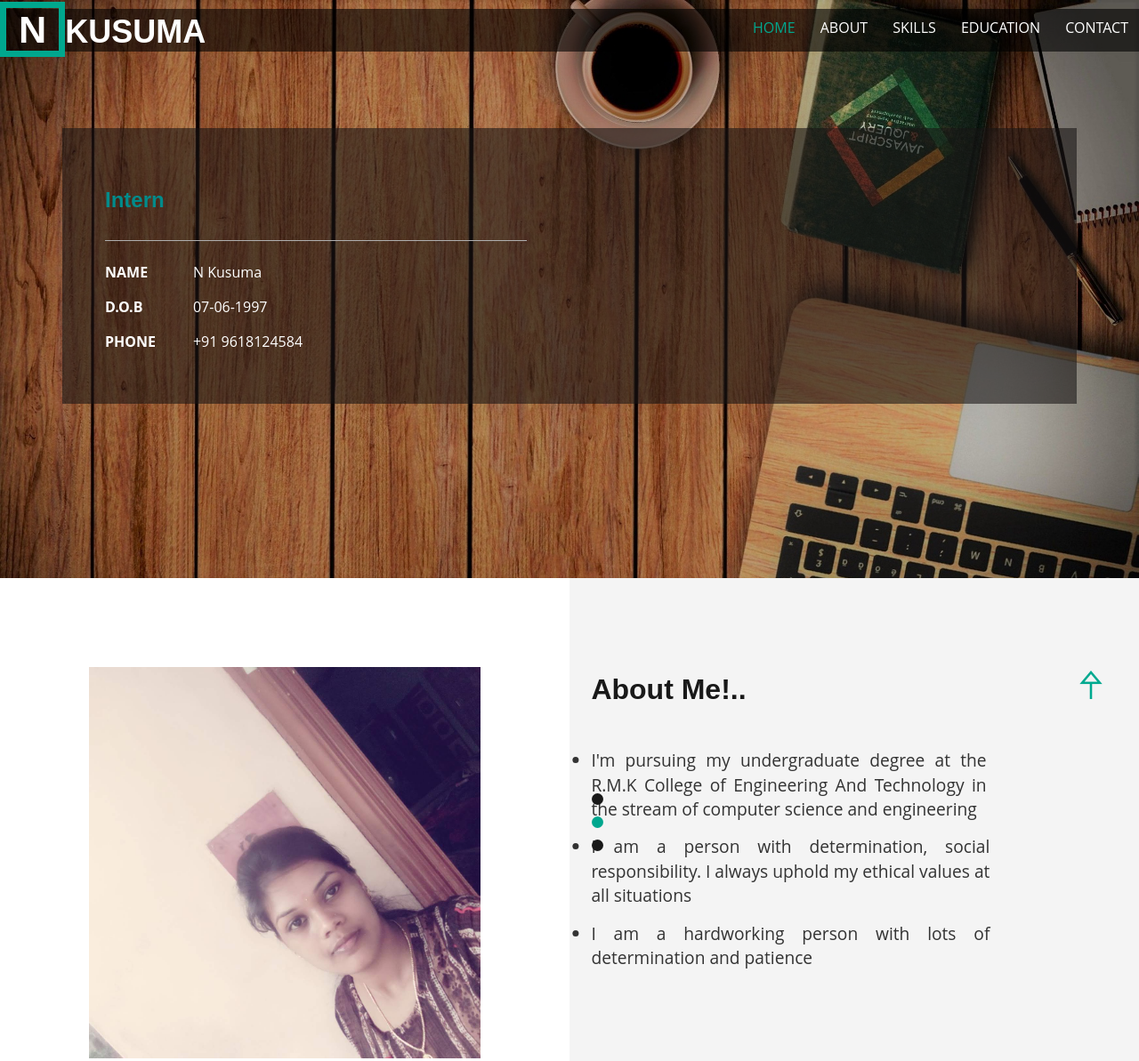
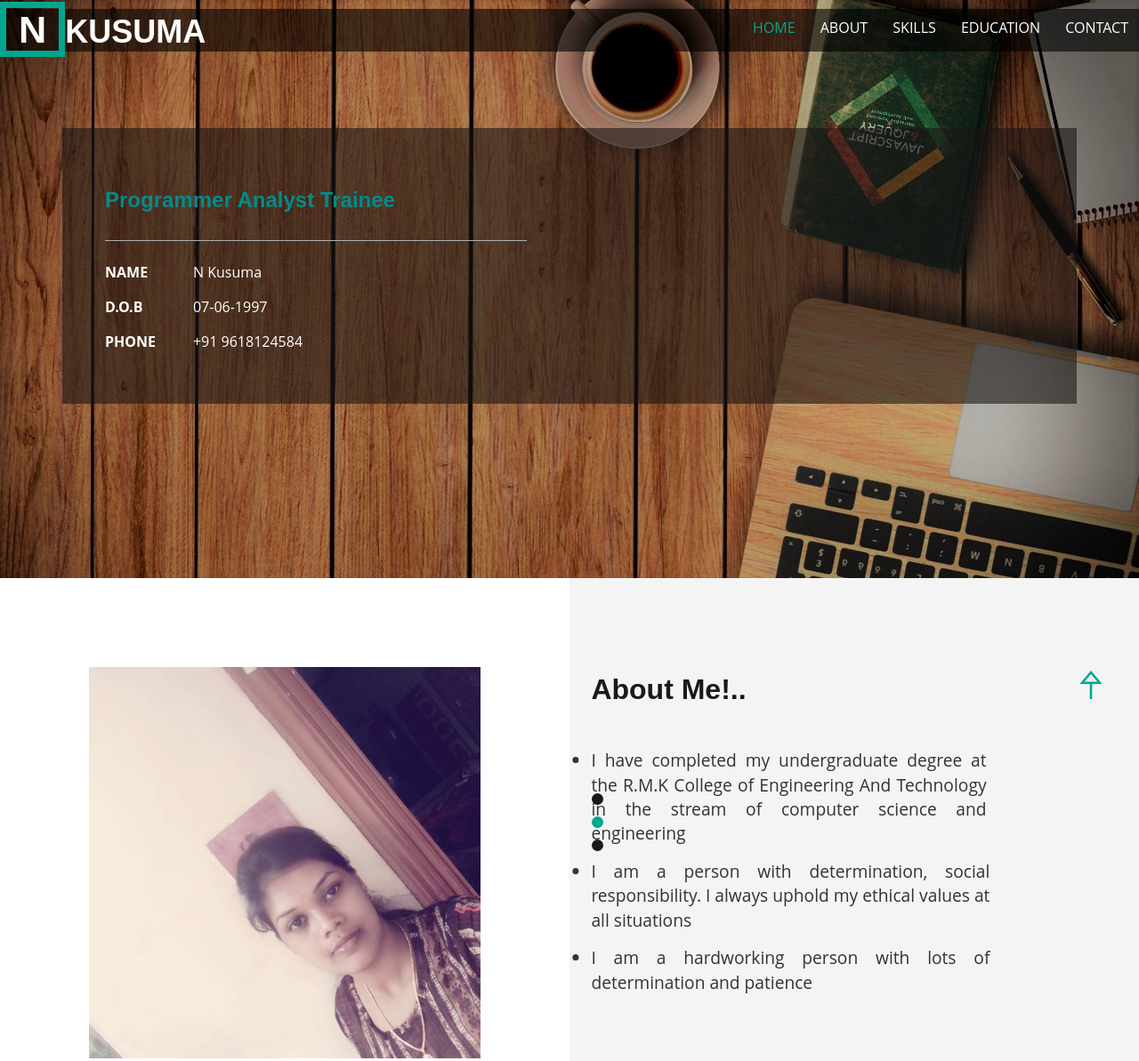
Before and after one commit to kusumababu/kusumababu.github.io, a plain HTML site: page index.html in a window 1280 px wide. Shown: the top 1193 px of the page at 89% size. Drawn offline with nearby package versions, Linux system fonts and the light colour scheme.

Commit message:
Update index.html

```diff
--- a/index.html
+++ b/index.html
@@ -67,7 +67,7 @@
 			</div>
 			<div class="banner-info">
 				<div class="col-md-6 header-right">
-					<h3 style="color:darkcyan"><b>Intern</b></h3>
+					<h3 style="color:darkcyan"><b>Programmer Analyst Trainee</b></h3>
 					<ul class="address">
 
 						<li>
@@ -109,7 +109,7 @@
 			<div class="item">
 				<div class="about-left-grid">
 					<h2><span>About Me!..</span></h2>
-					<ul><li>I'm pursuing my undergraduate degree at the R.M.K College of Engineering And Technology in the stream of computer science and engineering</li>
+					<ul><li>I have completed my undergraduate degree at the R.M.K College of Engineering And Technology in the stream of computer science and engineering</li>
 					    <li>I am a person with determination, social responsibility.
 						I always uphold my ethical values at all situations</li>
 <li>I am a hardworking person with lots of determination and patience</li>
@@ -263,7 +263,7 @@
 					<ul>
 						<li>R.M.K College Of Engineering And Technology</li>
 						<li>Computer Science And Engineering</li>
-						<li>Cgpa - 7.67</li>
+						<li>Cgpa - 7.75</li>
 					</ul>
 				</div>
 			</div>
```
